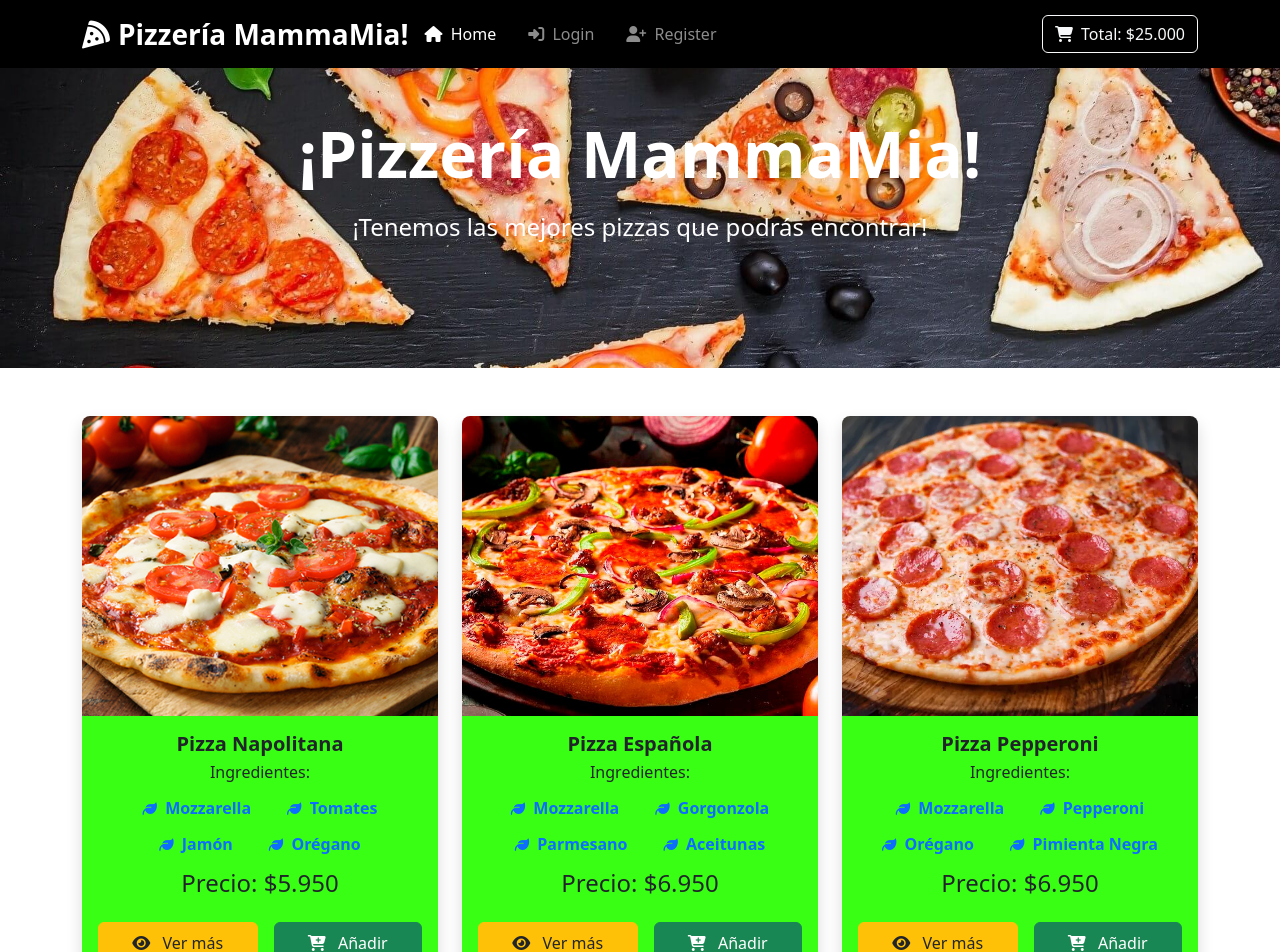
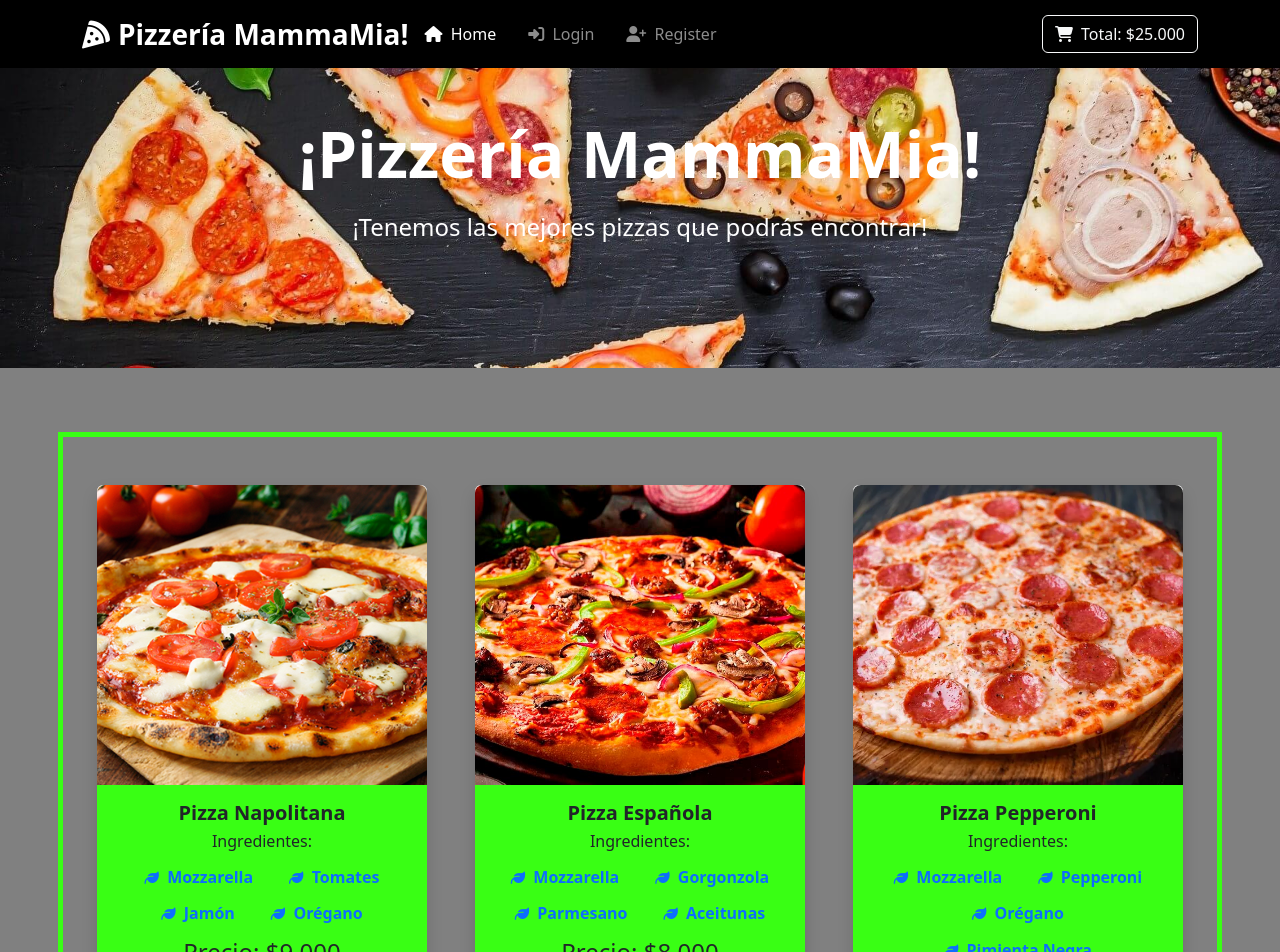
Before and after one commit to DiegoDeveloper7/Pizza-App-React, a React (Vite) app: page / in a window 1280 px wide. Shown: the top 952 px of the page. Built offline with nearby package versions, Linux system fonts and the light colour scheme.

Commit message:
5to modificacion componente Home estilos

```diff
--- a/src/assets/estilos/estilos.css
+++ b/src/assets/estilos/estilos.css
@@ -3,6 +3,7 @@ html, body {
   height: 100%;
   margin: 0;
   padding: 0;
+  background-color: grey;
 }
 
 #root {
@@ -56,3 +57,10 @@ main {
    background-color: #39FF14; /* Verde fosforescente */
    font-size: 1rem;
 }
+
+#home {
+  margin-top: 60px;
+  border: 5px solid #39FF14;
+  padding: 0 10px 49px 10px;
+
+}
--- a/src/components/Home.jsx
+++ b/src/components/Home.jsx
@@ -6,12 +6,12 @@ import peperoniImg from '../assets/imgs/peperoni.webp';
 export const Home = () => {
   return (
     <>
-      <div id="home" className="container my-5 ">
-        <div className="row g-4 ">
+      <div  className="container my-1 ">
+        <div id="home" className="row g-5 ">
           <div className="col-md-4">
             <TarjetaPizza
               name="Pizza Napolitana"
-              price={5950}
+              price={9000}
               ingredients={["mozzarella", "tomates", "jamón", "orégano"]}
               img={napolitanaImg}
             />
@@ -19,7 +19,7 @@ export const Home = () => {
           <div className="col-md-4">
             <TarjetaPizza
               name="Pizza Española"
-              price={6950}
+              price={8000}
               ingredients={["mozzarella", "gorgonzola", "parmesano", "aceitunas"]}
               img={españolaImg}
             />
@@ -27,7 +27,7 @@ export const Home = () => {
           <div className="col-md-4">
             <TarjetaPizza
               name="Pizza Pepperoni"
-              price={6950}
+              price={7000}
               ingredients={["mozzarella", "pepperoni", "orégano", "pimienta negra"]}
               img={peperoniImg}
             />
```
